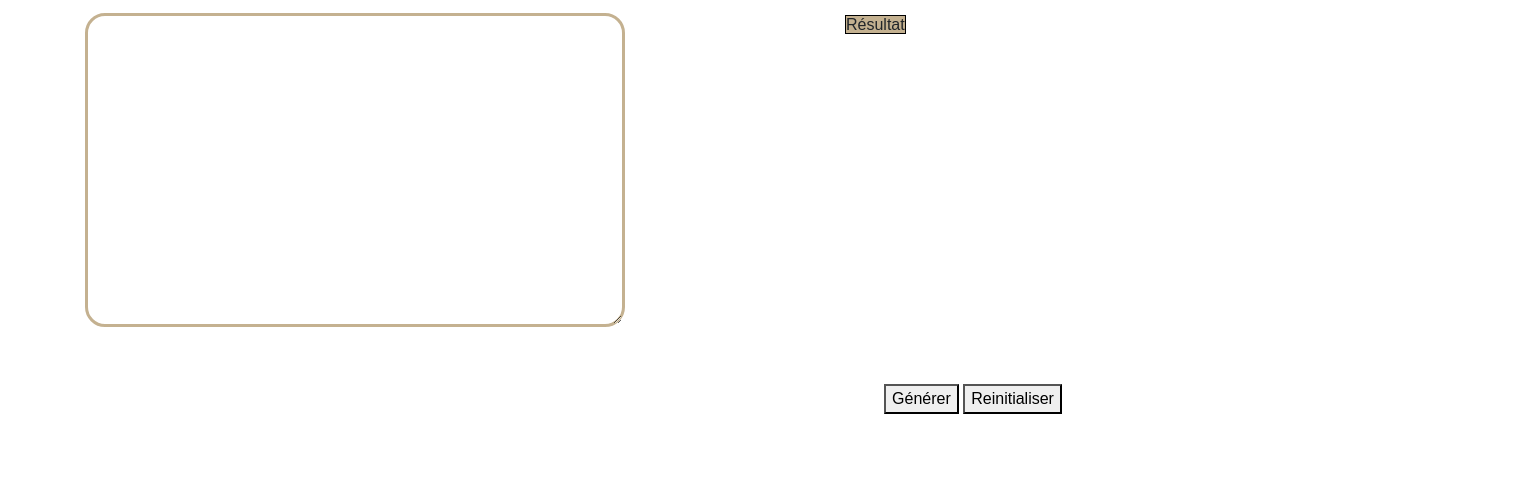
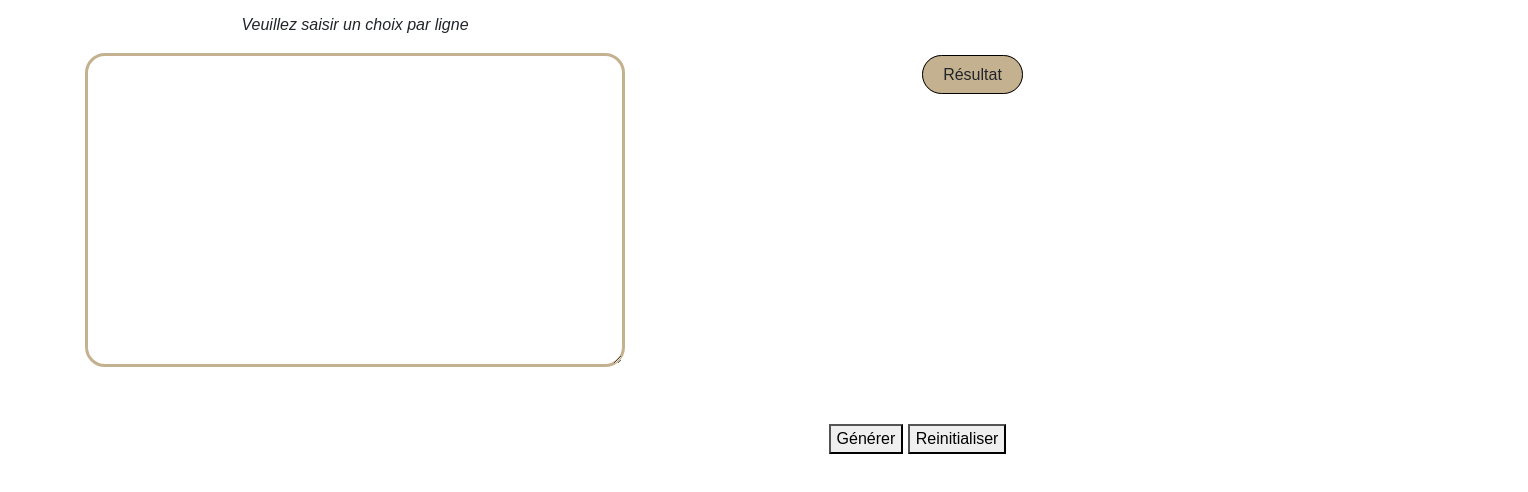
Before and after one commit to 24eme/temerator, a plain HTML site: page view/index.html in a window 1280 px wide. Shown: the part 104-596 px from the top of the page, 1528 px wide, since content can reach past the window. Drawn offline with nearby package versions, Linux system fonts and the light colour scheme.

Commit message:
gerer les conflit

```diff
--- a/view/css/main.css
+++ b/view/css/main.css
@@ -33,34 +33,34 @@ h1{
   /* margin: auto; */
   text-align: center;
 }
-/* .row{
-  margin: 5%;
-} */
-/* .resultat{
-  display: inline-block;
-  margin:10%;
-  border: 1px solid black;
-  width: 30%;
-  height: 50px;
-  background-color: #C4B190;
-} */
 
-span.resultat{
 
+
+
+ .return{
+   margin-top:50px ;
+   text-align: center;
+
+
+ }
+
+div .resultat{
   border: 1px solid black;
   background-color: #C4B190;
-  /* margin: 25px; */
+   padding: 10px 20px;
+   border-radius: 20px;
+
+
+
+
 
 }
+
 .choix textarea{
-  /* float: left; */
-  /* margin-top: 5%; */
+
   border:3px solid #C4B190;
   border-radius: 20px;
-  /* margin: auto; */
-  /* width: 400px; */
-   /* height: 400px;   */
-  /* overflow: hidden;  */
+
 }
 .choix p{
   text-align: center;
@@ -69,22 +69,14 @@ span.resultat{
 textarea{
   padding: 10px;
   width: 100% ;
-  /* height: 100%; */
+
 }
 .bouton button{
-
+  text-align: center;
   margin-top:50px ;
 
 }
-.bouton{
+.bouton {
   text-align: center;
-  margin-left: 30%;
+
 }
-
-/*.bouton button{
-   width: 200px;
-  height: 30px;
-  margin: auto;
-  margin-left: 20%;
-  margin-bottom: 10px;
-   */
--- a/view/index.html
+++ b/view/index.html
@@ -1,11 +1,13 @@
 <!DOCTYPE html>
 <html>
+
 <head>
   <meta name="viewport" content="width=device-width, initial-scale=1.0">
   <title>Temerator</title>
   <link type="text/css" rel="stylesheet" href="css/main.css" />
   <link rel="shortcut icon" href="/img/favicon.ico" />
-     <link rel="stylesheet" href="https://stackpath.bootstrapcdn.com/bootstrap/4.5.0/css/bootstrap.min.css" integrity="sha384-9aIt2nRpC12Uk9gS9baDl411NQApFmC26EwAOH8WgZl5MYYxFfc+NcPb1dKGj7Sk" crossorigin="anonymous">
+  <link rel="stylesheet" href="https://stackpath.bootstrapcdn.com/bootstrap/4.5.0/css/bootstrap.min.css"
+    integrity="sha384-9aIt2nRpC12Uk9gS9baDl411NQApFmC26EwAOH8WgZl5MYYxFfc+NcPb1dKGj7Sk" crossorigin="anonymous">
   <script src="js/script.js"></script>
 </head>
 
@@ -18,7 +20,7 @@
 
     <!-- <div class="slogan"> -->
     <div class="col-sm-12 slogan">
-          <p > Un site de générateur aléatoire</p>
+      <p> Un site de générateur aléatoire</p>
       <!-- <p >Lorem ipsum dolor sit amet, consectetur adipisicing elit, sed do eiusmod tempor incididunt ut labore et dolore magna aliqua. Ut enim ad minim veniam, quis nostrud exercitation ullamco laboris nisi ut aliquip ex ea commodo consequat. Duis aute irure dolor in reprehenderit in voluptate velit esse cillum dolore eu fugiat nulla pariatur. Excepteur sint occaecat cupidatat non proident, sunt in culpa qui officia deserunt mollit anim id est laborum.</p> -->
     </div>
 
@@ -27,17 +29,17 @@
 
       <div class="col-sm-6 choix">
 
-                    <!-- <p>Veuillez saisir un choix par ligne</p> -->
+        <p>Veuillez saisir un choix par ligne</p>
 
 
-                  <textarea   id = "textarea" rows="12"></textarea>
+        <textarea id="textarea" rows="12"></textarea>
 
 
 
 
       </div>
       <!-- <div class="content"> -->
-                <div class="col-sm-3 offset-sm-2 ">
+      <div class="col-sm-3  return offset-sm-2">
         <!-- <div class="resultat"> -->
 
         <span class="resultat" id="resultat">
@@ -56,7 +58,7 @@
 
     </div>
     <!-- <div class="bouton"> -->
-              <div class="col-sm bouton ">
+    <div class="col-sm-6 offset-sm-6 bouton">
       <button type="submit" onclick="Generate()">Générer</button>
       <button type="submit" onclick="Reinitialiser()">Reinitialiser</button>
     </div>
--- a/view/main2.css
+++ b/view/main2.css
@@ -35,16 +35,17 @@ h1{
   font-style: italic;
   font-size:1em;
 }
+/*
 .row{
   margin: 5%;
-}
+}*/
 .resultat{
-  display: inline-block;
+ /* display: inline-block;
   margin-left:20%;
-  margin-top: 15%;
+  margin-top: 15%;*/
   border: 1px solid black;
-  width: 30%;
-  height: 50px;
+  /*width: 30%;
+  height: 50px;*/
   text-align: center;
   padding: 10px;
   background-color: #C4B190;
@@ -55,13 +56,13 @@ h1{
   font-style: italic;
 }
 .choix{
-  float: left;
-  margin-top: 5%;
+/*: float: left;
+  margin-top: 5%;*/
   border:3px solid #C4B190;
   border-radius: 20px;
-  width: 400px;
+ /* width: 400px;
   height: 400px;
-  overflow: hidden;
+  overflow: hidden;*/
 }
 .choix p{
   text-align: center;
@@ -69,20 +70,24 @@ h1{
 }
 textarea{
   padding: 10px;
-  width: 100% ;
-  height: 100%;
+ /* width: 100% ;
+  height: 100%;*/
 }
+/*
 .bouton{
   margin-left: 30%;
-}
+}*/
+
+/*
 .bouton button{
   width: 200px;
   height: 30px;
   margin-left:20%;
   margin-top:5%;
 
-}
+}*/
 
+/*
 @media screen and (max-width:680px){
   .choix{
     width:100%;
@@ -103,4 +108,4 @@ textarea{
 
 
 
-}
+}*/
```
Also changed, not shown: view/._index.html (added), view/._index2.html (added). Lines whose indentation alone changed are shown as unchanged.
